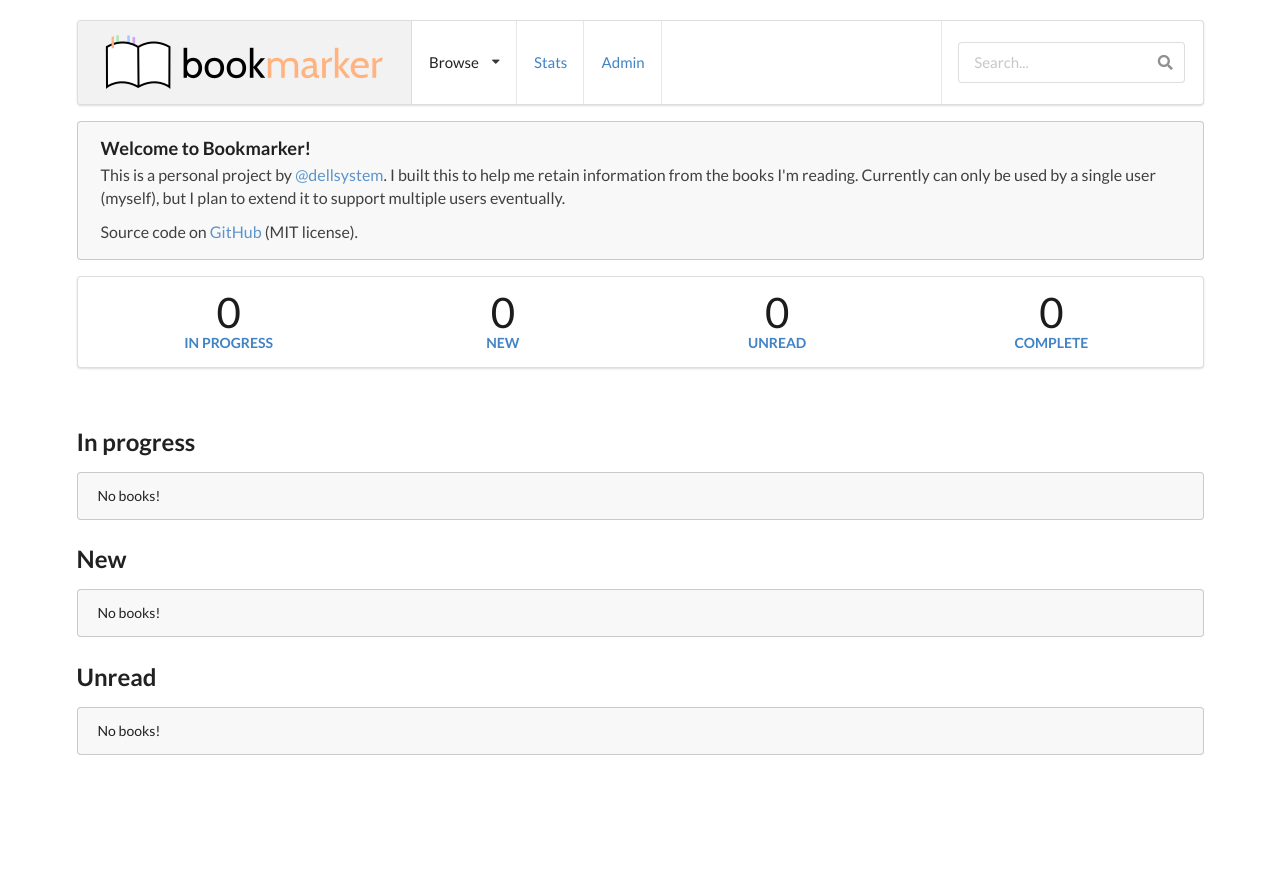
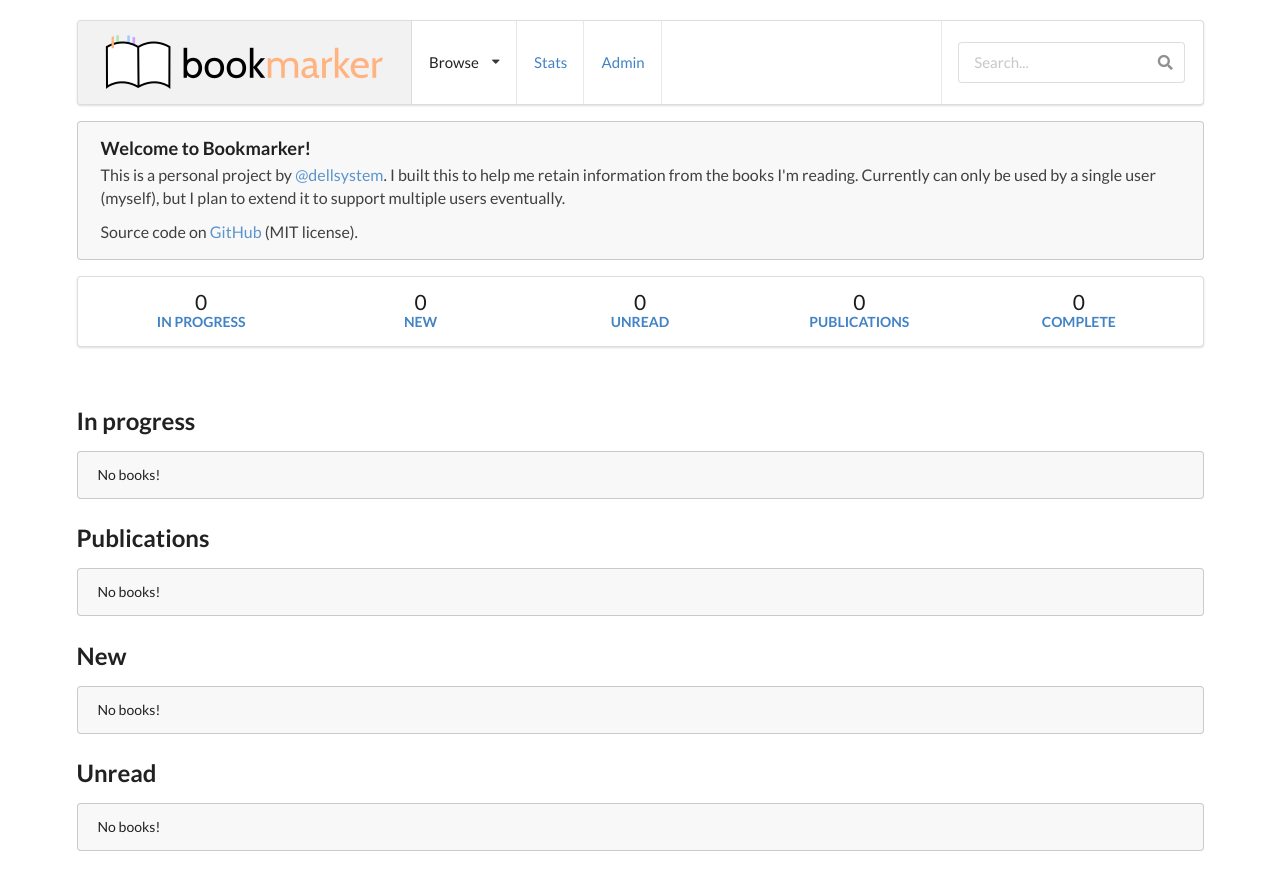
Before and after one commit to dellsystem/bookmarker, a Django app: page / in a window 1280 px wide. Before the commit the page ends 755 px from the top, so only its background shows below. Run offline with Django 3.2, Linux system fonts and the light colour scheme; data that the repository does not hold is empty; some libraries are stand-ins or nearby versions.

Commit message:
Separate out publications on homepage
Closes #76

```diff
--- a/bookmarker/views.py
+++ b/bookmarker/views.py
@@ -36,6 +36,10 @@ def home(request):
         'new_books': books.filter(
             completed_sections=False,
             completed_read=True,
+            details__isnull=False,
+        ),
+        'publications': books.filter(
+            details__isnull=True
         ),
         'unread_books': books.filter(completed_read=False),
         'complete_books': Book.objects.filter(is_processed=True),
--- a/templates/home.html
+++ b/templates/home.html
@@ -8,7 +8,7 @@
     <div class="eight wide column">
 {% endif %}
         <div class="ui segment">
-            <div class="ui four small statistics">
+            <div class="ui five mini statistics">
                 <div class="statistic">
                     <div class="value">
                         {{ started_books.count }}
@@ -31,6 +31,14 @@
                     </div>
                     <div class="label">
                         <a href="#unread_books">Unread</a>
+                    </div>
+                </div>
+                <div class="statistic">
+                    <div class="value">
+                        {{ publications.count }}
+                    </div>
+                    <div class="label">
+                        <a href="#publications">Publications</a>
                     </div>
                 </div>
                 <div class="statistic">
@@ -81,6 +89,9 @@
 <h2 id="started_books">In progress</h2>
 {% include 'book_list.html' with books=started_books only %}
 
+<h2 id="publications">Publications</h2>
+{% include 'book_list.html' with books=publications only %}
+
 <h2 id="new_books">New</h2>
 {% include 'book_list.html' with books=new_books only %}
 
```
